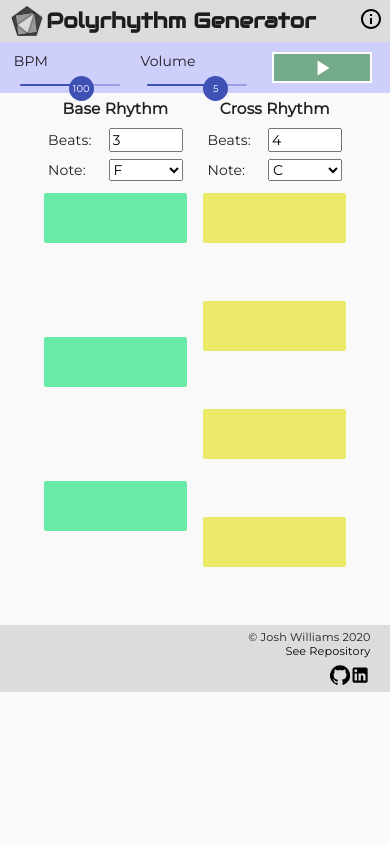
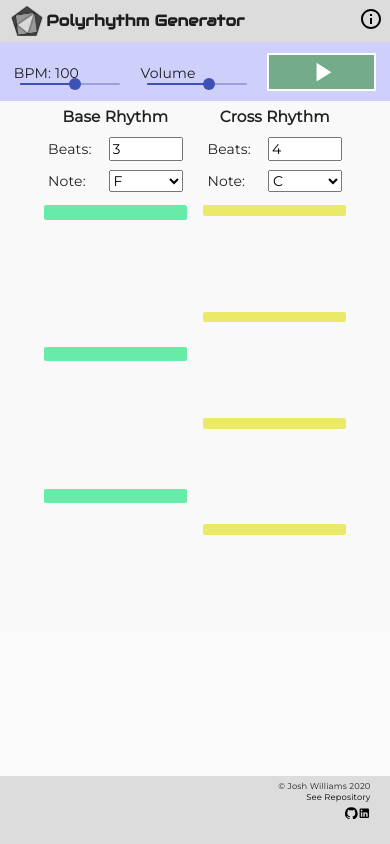
Before and after one commit to jswill88/polyrhythm-generator, a React (Create React App) app: page / in a window 390 px wide. Built offline with nearby package versions, Linux system fonts and the light colour scheme.

Commit message:
updated slider so that it displays value on side rather than on thumb

```diff
--- a/src/components/Main.js
+++ b/src/components/Main.js
@@ -144,7 +144,7 @@ export default function Main() {
             title="Set the tempo for the base rhythm"
             className="control"
           >
-            <label htmlFor="tempo">BPM</label>
+            <label htmlFor="tempo">BPM: {tempo}</label>
             {setTempo}
           </div>
 
--- a/src/hooks/useTempo.js
+++ b/src/hooks/useTempo.js
@@ -1,4 +1,4 @@
-import React, { useState, memo } from 'react';
+import React, { useState } from 'react';
 import { Slider } from '@material-ui/core';
 
 /**
@@ -6,17 +6,17 @@ import { Slider } from '@material-ui/core';
  */
 export default function useTempo() {
   const [tempo, setTempo] = useState(100);
-  const [value, setValue] = useState(100)
+  // const [value, setValue] = useState(100)
 
-  const Thumb = memo(props => {
-    return (
-      <span {...props}>
-        <span>
-          {props['aria-valuenow']}
-        </span>
-      </span>
-      )
-  });
+  // const Thumb = memo(props => {
+  //   return (
+  //     <span {...props}>
+  //       <span>
+  //         {props['aria-valuenow']}
+  //       </span>
+  //     </span>
+  //     )
+  // });
 
   return [
     tempo,
@@ -27,10 +27,12 @@ export default function useTempo() {
       min={40}
       max={150}
       step={1}
-      value={value}
-      onChangeCommitted={(e,v) => { setTempo(v); setValue(v); }}
-      onChange={(e,v) => setValue(v)}
-      ThumbComponent={Thumb}
+      value={tempo}
+      // value={value}
+      // onChangeCommitted={(e,v) => { setTempo(v); setValue(v); }}
+      // onChange={(e,v) => setValue(v)}
+      onChange={(e,v) => setTempo(v)}
+      // ThumbComponent={Thumb}
     />
   ];
 
--- a/src/styles/App.scss
+++ b/src/styles/App.scss
@@ -58,36 +58,14 @@ $headerColor: rgba(128, 128, 128, 0.249);
   }
 }
 
-span.PrivateValueLabel-label-5 {
-  color: white;
-  background-color: transparent;
-  font-size: 0.7em;
-}
-span.PrivateValueLabel-circle-4 {
-  color: transparent;
-  display: flex;
-  align-items: center;
-}
-span.PrivateValueLabel-offset-3 {
-  top: 6px;
-  left: -4px;
-}
-
 .MuiSlider {
   &-root {
     width: 100%;
     margin-left: 1vw;
     position: relative;
   }
-
   &-thumbColorPrimary {
-    position: absolute;
-    height: 25px;
-    width: 25px;
-    top: 0.9vh;
-    font-size: 0.7em;
-    background-color: #3f51b5;
-    color: white;
+    pointer-events: none;
   }
 }
 
@@ -97,7 +75,6 @@ span.PrivateValueLabel-offset-3 {
       width: 92%;
     }
     &-thumbColorPrimary {
-      top: 1.6vh;
       pointer-events: none;
     }
   }
@@ -107,52 +84,18 @@ span.PrivateValueLabel-offset-3 {
     align-items: flex-end;
 
     label {
-      margin-top: 5px;
+      margin-top: 2vh;
+      margin-bottom: -2vh;
       width: 100%;
       height: 100%;
     }
-  }
-}
-@media only screen and (max-device-width: 700px) and (orientation: landscape) {
-  .MuiSlider {
-    &-root {
-      width: 100%;
-    }
-    &-thumbColorPrimary {
-      top: 3vh;
-      pointer-events: none;
-    }
-  }
-}
-@media only screen and (min-device-width: 768px) and (max-device-width: 1024px) {
-  .MuiSlider {
-    &-root {
-      width: 92%;
-    }
-    &-thumbColorPrimary {
-      pointer-events: none;
-    }
-  }
-}
-@media only screen and (min-device-width: 768px) and (max-device-width: 1024px) and (orientation: portrait) {
-  .MuiSlider-thumbColorPrimary {
-    top: 1.2vh;
-  }
-  .globalControls {
-    height: 6vh;
-  }
-}
-
-@media only screen and (min-device-width: 768px) and (max-device-width: 1024px) and (orientation: landscape) {
-  .MuiSlider-thumbColorPrimary {
-    top: 1.5vh;
   }
 }
 
 #button {
   @include display(flex, space-evenly, center);
   height: 75%;
-  width: 100px;
+  width: 50%;
   cursor: pointer;
   background-color: rgba(26, 135, 26, 0.5);
   border: 2px solid white;
@@ -193,9 +136,6 @@ span.PrivateValueLabel-offset-3 {
   background-color: #fce4d809;
   &:first-of-type {
     align-items: flex-end;
-    .sideBody div {
-      justify-content: flex-end;
-    }
   }
   .subtitle {
     @include display(flex, center, center);
@@ -264,16 +204,26 @@ span.PrivateValueLabel-offset-3 {
 }
 
 @media only screen and (max-width: 480px) {
+  #button {
+    width: 100%;
+  }
   .blinkBox {
     height: 63vh;
   }
   .sideBody,
   .sideHeader {
     width: 90%;
-    flex-direction: column;
-    justify-content: baseline;
+  }
+  .sideBody {
+    height: 80%;
+    div {
+      flex-grow: 5;
+      height: 10%;
+    }
   }
   .sideHeader {
+    flex-direction: column;
+    justify-content: flex-start;
     height: 12%;
     margin-bottom: 1vh;
     .sideControl {
@@ -311,7 +261,8 @@ span.PrivateValueLabel-offset-3 {
     flex-direction: column;
     height: 70vh !important;
   }
-  .blinkBox, .blinkBox:first-of-type {
+  .blinkBox,
+  .blinkBox:first-of-type {
     padding: 0 1vh;
     display: flex;
     align-items: flex-start;
@@ -332,7 +283,7 @@ span.PrivateValueLabel-offset-3 {
       height: 100% !important;
       h2 {
         font-weight: bolder;
-        font-size: .8em;
+        font-size: 0.8em;
       }
     }
   }
@@ -343,9 +294,10 @@ span.PrivateValueLabel-offset-3 {
     .sideControl {
       width: 100%;
       label {
-        font-size: .9em;
+        font-size: 0.9em;
       }
-      input, select {
+      input,
+      select {
         height: 5vh;
       }
     }
--- a/src/styles/Squares.scss
+++ b/src/styles/Squares.scss
@@ -1,10 +1,10 @@
 @import 'App';
 
 .square {
-  height: 50%;
+  height: 50% ;
   max-height: 50px;
-  max-width: 100%;
   border-radius: 2px;
+
 }
 .right.square {
   background-color: #E6E644;
@@ -14,12 +14,12 @@
 
 .right.square.highlight {
   @include highlight(fadeRight);
-
 }
 
 .left.square {
   background-color: #44E695;
   opacity: .8;
+
 }
 
 .left.square.highlight {
@@ -45,11 +45,16 @@
     background-color: #44E695;
   }
 }
+@media only screen and (max-device-width: 700px) and (orientation: portrait) {
+  .square, .highlight {
+    height: 50% !important;
+  }
+}
 @media only screen and (max-device-width: 700px) and (orientation: landscape) {
-  .square {
+  .square, .highlight {
     width: 50%;
     max-width: 30%;
     max-height: 100%;
-    height: 100% !important;
+    height: 100%;
   }
 }
--- a/src/styles/footer.scss
+++ b/src/styles/footer.scss
@@ -3,6 +3,9 @@
 footer {
   background-color: $headerColor;
   height: 11vh;
+  position: absolute;
+  bottom: 0;
+  width: 100%;
   @include display(flex, flex-end, center);
   div {
     margin-right: 5%;
@@ -39,6 +42,12 @@ footer {
 @media only screen and (max-width: 480px) {
   footer {
     height: 8vh;
+    p {
+      font-size: .6em;
+    }
+    .MuiSvgIcon-root {
+      font-size: 1.5em;
+    }
   }
 }
 @media only screen and (min-device-width: 768px) and (max-device-width: 1024px) and (orientation: portrait) {
--- a/src/styles/header.scss
+++ b/src/styles/header.scss
@@ -61,6 +61,9 @@ header {
 
 @media only screen and (max-width: 600px){
   header {
+    h1 {
+      font-size: 1.1em;
+    }
     div:last-of-type {
       width: 10%;
     }
```
